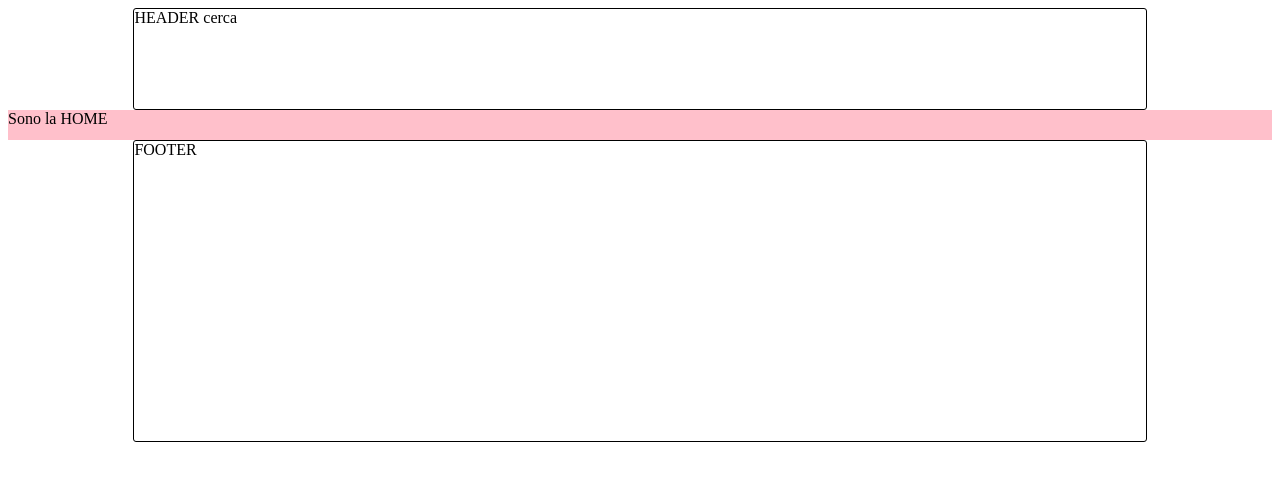
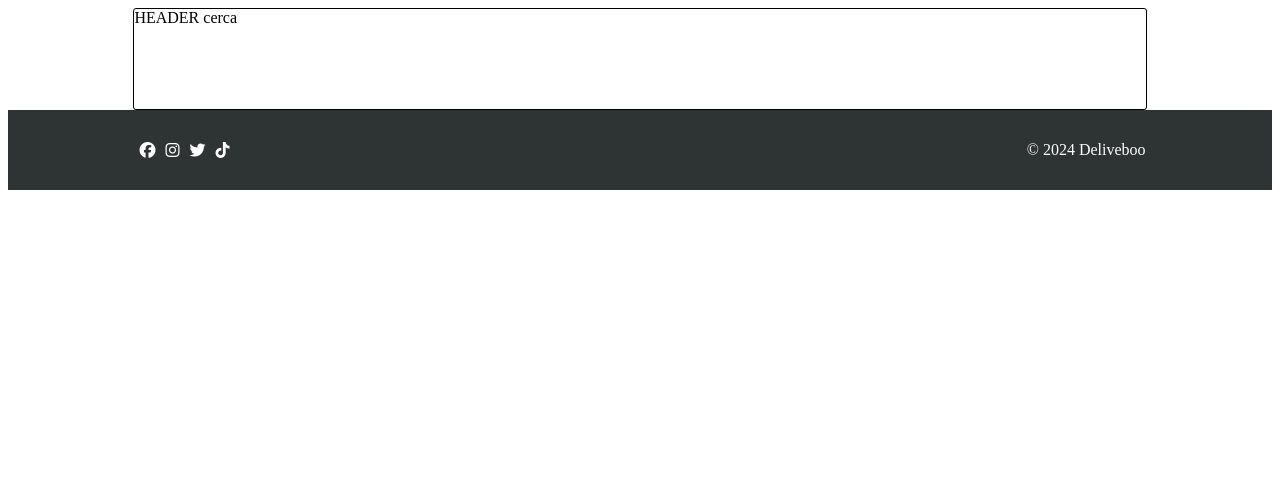
Before and after one commit to GiuseppeRiccardoPugliese/deliveboo-boolean, a Vue app in the folder front-end/: page / in a window 1280 px wide. Shown: the top 480 px of the page. Built offline with nearby package versions, Linux system fonts and the light colour scheme.

Commit message:
layout footer

```diff
--- a/front-end/index.html
+++ b/front-end/index.html
@@ -3,6 +3,8 @@
   <head>
     <meta charset="UTF-8" />
     <link rel="icon" type="image/svg+xml" href="/vite.svg" />
+    <!-- link font-awesome -->
+    <link rel="stylesheet" href="https://cdnjs.cloudflare.com/ajax/libs/font-awesome/6.5.1/css/all.min.css" integrity="sha512-DTOQO9RWCH3ppGqcWaEA1BIZOC6xxalwEsw9c2QQeAIftl+Vegovlnee1c9QX4TctnWMn13TZye+giMm8e2LwA==" crossorigin="anonymous" referrerpolicy="no-referrer" />
     <meta name="viewport" content="width=device-width, initial-scale=1.0" />
     <title>Vite + Vue</title>
   </head>
--- a/front-end/src/components/AppFooter.vue
+++ b/front-end/src/components/AppFooter.vue
@@ -7,20 +7,48 @@ export default {
 </script>
 
 <template>
-    <div class="aaa">
-        FOOTER
+    <div class="container">
+        <div class="footer">
+            <div class="icone-social">
+                <a href="https://www.facebook.com/?locale=it_IT"> <i class="fa-brands fa-facebook"></i> </a>
+                <a href="https://www.instagram.com/"> <i class="fa-brands fa-instagram"></i> </a>
+                <a href="https://twitter.com/?lang=it"> <i class="fa-brands fa-twitter"></i> </a>
+                <a href="https://www.tiktok.com/login?redirect_url=https%3A%2F%2Fwww.tiktok.com%2Fit-IT%2F&lang=en&enter_method=mandatory"> <i class="fa-brands fa-tiktok"></i> </a>
+            </div>
+
+            <span>
+                    © 2024 Deliveboo
+            </span>
+        </div>
     </div>
 </template>
 
 <style scoped lang="scss">
-    .aaa {
-        border: 1px solid black;
-        border-radius:  3px;
-        height: 300px;
+
+.container {
+    width: 100%;
+    height: 80px;
+    background-color: #2e3333;
+
+    .footer {
         width: 80%;
         margin: 0 auto;
+        height: 80px;
+        display: flex;
+        color: white;
+        justify-content: space-between;
+        align-items: center;
+        // padding: 0 0px;
 
+        i {
+            padding: 5px;
+            color: white;
+        }
     }
 
 
+
+}
+
+
 </style>
--- a/front-end/src/components/Home.vue
+++ b/front-end/src/components/Home.vue
@@ -7,9 +7,7 @@ export default {
 </script>
 
 <template>
-    <div>
-        Sono la HOME
-    </div>
+
 </template>
 
 <style scoped lang="scss">
```
